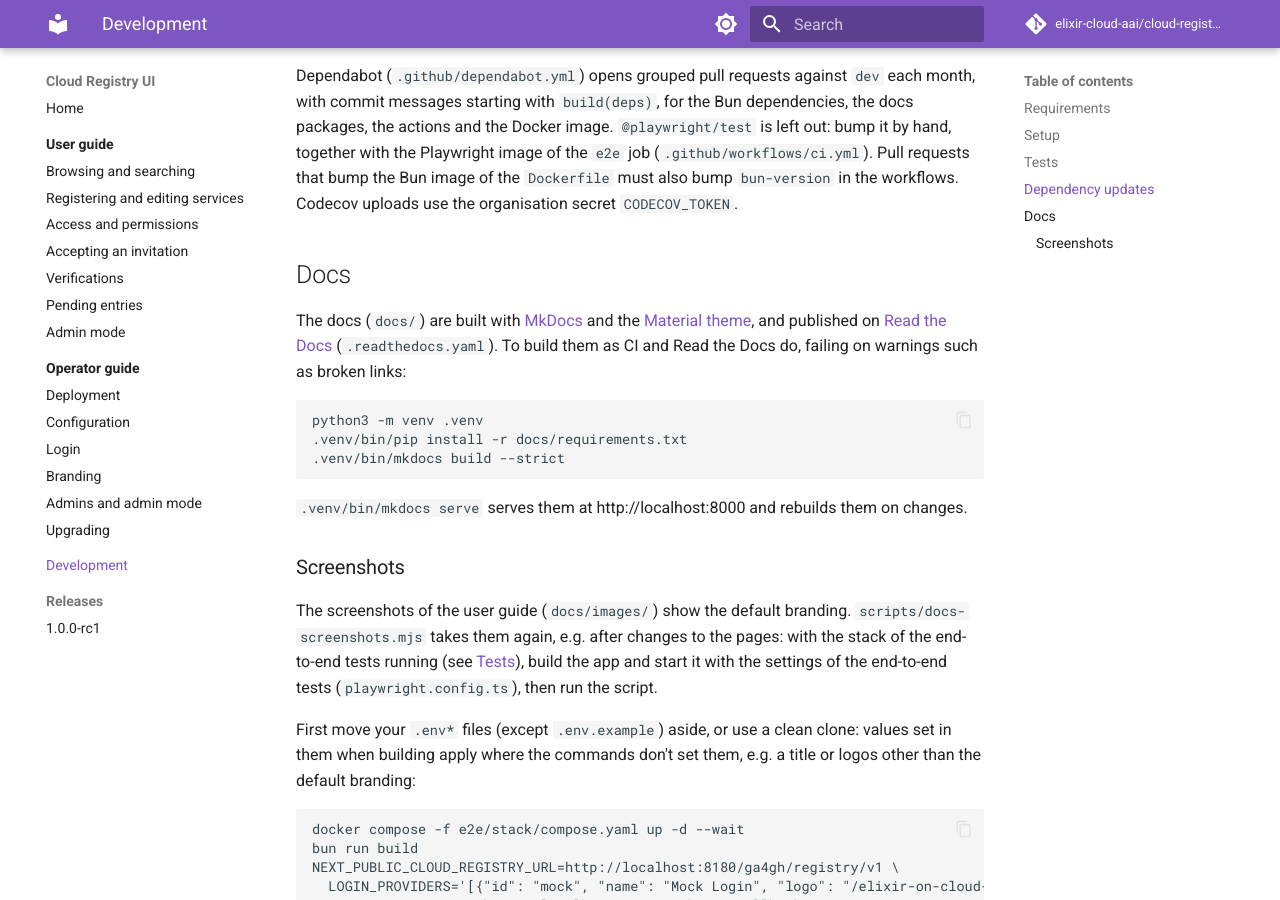
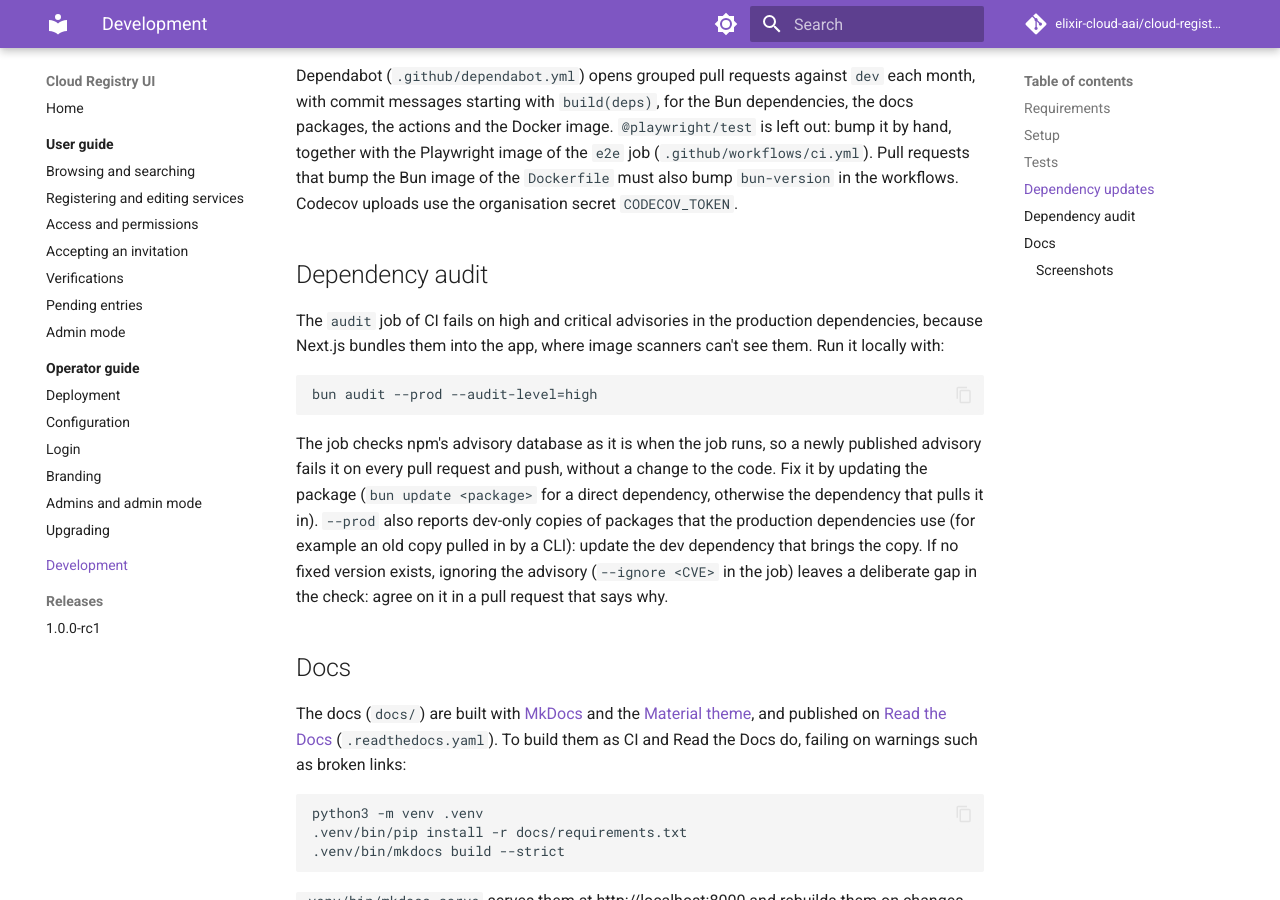
Before and after one commit to elixir-cloud-aai/cloud-registry-ui, an MkDocs documentation site: the page built from docs/development.md, in a window 1280 px wide and 900 px high, scrolled down 1654 px. Built offline with MkDocs 1.6.1 and Material for MkDocs 9.7.7, drawn with Linux system fonts in a browser that asks for light colours; comment, search, counter and statistics services are not loaded.

Commit message:
fix(deps): update axios and zod, audit in CI (#159)
Co-authored-by: Claude Opus 5.5 <noreply@anthropic.com>

````diff
--- a/docs/development.md
+++ b/docs/development.md
@@ -87,6 +87,26 @@ with the Playwright image of the `e2e` job (`.github/workflows/ci.yml`).
 Pull requests that bump the Bun image of the `Dockerfile` must also bump
 `bun-version` in the workflows. Codecov uploads use the organisation secret `CODECOV_TOKEN`.
 
+## Dependency audit
+
+The `audit` job of CI fails on high and critical advisories in the
+production dependencies, because Next.js bundles them into the app, where
+image scanners can't see them. Run it locally with:
+
+```
+bun audit --prod --audit-level=high
+```
+
+The job checks npm's advisory database as it is when the job runs, so a
+newly published advisory fails it on every pull request and push, without a
+change to the code. Fix it by updating the package (`bun update <package>`
+for a direct dependency, otherwise the dependency that pulls it in).
+`--prod` also reports dev-only copies of packages that the production
+dependencies use (for example an old copy pulled in by a CLI): update the
+dev dependency that brings the copy. If no fixed version exists, ignoring
+the advisory (`--ignore <CVE>` in the job) leaves a deliberate gap in the
+check: agree on it in a pull request that says why.
+
 ## Docs
 
 The docs (`docs/`) are built with [MkDocs](https://www.mkdocs.org/) and the
--- a/package.json
+++ b/package.json
@@ -15,7 +15,7 @@
     "dependencies": {
         "@elixir-cloud/cloud-registry": "^2.0.0-alpha.50",
         "@tanstack/react-form": "^1.29.1",
-        "axios": "^1.15.2",
+        "axios": "^1.21.0",
         "class-variance-authority": "^0.7.1",
         "clsx": "^2.1.1",
         "cookies-next": "^6.1.1",
@@ -28,7 +28,7 @@
         "sonner": "^2.0.7",
         "tailwind-merge": "^3.5.0",
         "tw-animate-css": "^1.4.0",
-        "zod": "^4.4.3"
+        "zod": "^4.6.7"
     },
     "devDependencies": {
         "@biomejs/biome": "^2.6.2",
@@ -38,7 +38,7 @@
         "@types/react": "^19",
         "@types/react-dom": "^19",
         "@vitest/coverage-v8": "^4.1.12",
-        "shadcn": "^4.4.0",
+        "shadcn": "^4.23.0",
         "tailwindcss": "^4",
         "typescript": "^5",
         "vitest": "^4.1.12"
````
Also changed, not shown: CONTRIBUTING.md (+5 -0 lines), docs/releases/1.0.0-rc1.md (+5 -0 lines), 2 other files.
